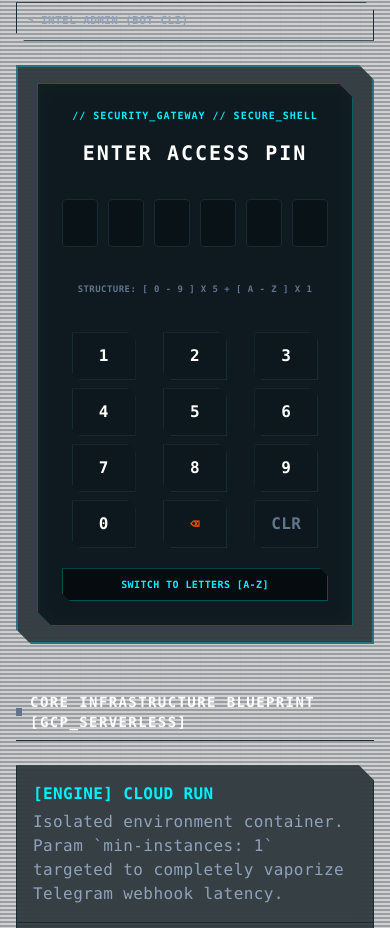
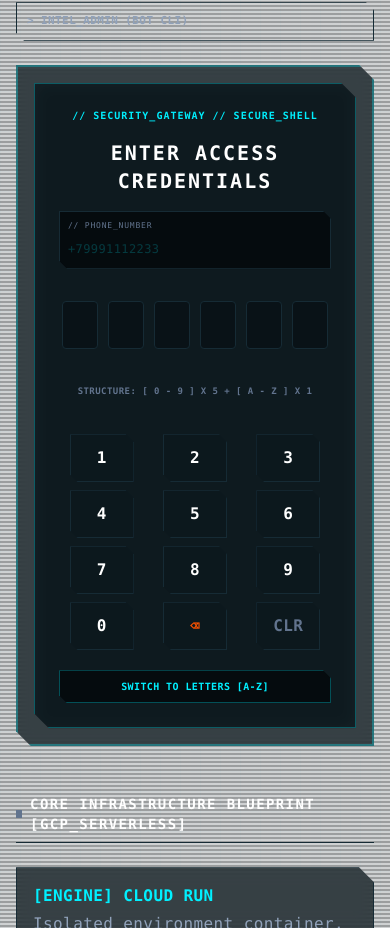
Before and after one commit to DimaMinka/dvora-hq, a React (Vite) app in the folder frontend/: page / in a window 390 px wide. Shown: the part 1649-2577 px from the top of the page. Built offline with nearby package versions, Linux system fonts and the light colour scheme.

Commit message:
feat: add phone input to LockScreen and configure Vite proxy for API requests

```diff
--- a/frontend/src/components/LockScreen.jsx
+++ b/frontend/src/components/LockScreen.jsx
@@ -1,6 +1,7 @@
 import { useState } from 'react';
 
 function LockScreen({ onUnlock }) {
+  const [phone, setPhone] = useState('');
   const [pin, setPin] = useState('');
   const [keyboardMode, setKeyboardMode] = useState('numeric'); // 'numeric' | 'alpha'
   const [error, setError] = useState(null);
@@ -59,6 +60,12 @@ function LockScreen({ onUnlock }) {
   };
 
   const handleSubmit = (finalPin) => {
+    if (!phone) {
+      setError('PHONE NUMBER REQUIRED');
+      setPin('');
+      return;
+    }
+
     // Basic structural check: 5 digits + 1 letter
     const digits = finalPin.slice(0, 5);
     const letter = finalPin.charAt(5);
@@ -67,9 +74,9 @@ function LockScreen({ onUnlock }) {
     const isLetterOk = /^[A-Z]$/i.test(letter);
 
     if (isDigitsOk && isLetterOk) {
-      onUnlock(finalPin.toUpperCase());
+      onUnlock(phone, finalPin.toUpperCase());
     } else {
-      setError('INVALID CREDENTIAL STRUCTURE (MUST BE 5 DIGITS + 1 LETTER)');
+      setError('INVALID PIN STRUCTURE (5 DIGITS + 1 LETTER)');
       // Reset pin after short delay to let user retry
       setTimeout(() => {
         setPin('');
@@ -85,8 +92,22 @@ function LockScreen({ onUnlock }) {
           // SECURITY_GATEWAY // SECURE_SHELL
         </div>
         <h2 className="text-xl font-black text-white tracking-widest uppercase">
-          ENTER ACCESS PIN
+          ENTER ACCESS CREDENTIALS
         </h2>
+
+        {/* Phone Input Field */}
+        <div className="bg-bf-dark/90 border border-bf-border p-2 clip-btn focus-within:border-bf-cyan/60 transition-colors text-left">
+          <label className="block text-[8px] text-slate-500 uppercase tracking-widest mb-1">
+            // PHONE_NUMBER
+          </label>
+          <input
+            type="text"
+            placeholder="+79991112233"
+            value={phone}
+            onChange={(e) => setPhone(e.target.value)}
+            className="w-full bg-transparent text-bf-cyan placeholder-bf-cyan/20 border-0 focus:ring-0 p-0 resize-none uppercase text-[12px] font-mono outline-none"
+          />
+        </div>
 
         {/* Display placeholders for 6 characters */}
         <div className="flex justify-center gap-2.5 py-4">
--- a/frontend/vite.config.js
+++ b/frontend/vite.config.js
@@ -1,11 +1,16 @@
-import { defineConfig } from 'vite'
-import react from '@vitejs/plugin-react'
-import tailwindcss from '@tailwindcss/vite'
+import { defineConfig } from 'vite';
+import react from '@vitejs/plugin-react';
+import tailwindcss from '@tailwindcss/vite';
 
 // https://vite.dev/config/
 export default defineConfig({
-  plugins: [
-    react(),
-    tailwindcss(),
-  ],
-})
+  plugins: [react(), tailwindcss()],
+  server: {
+    proxy: {
+      '/api': {
+        target: 'http://localhost:8080',
+        changeOrigin: true,
+      },
+    },
+  },
+});
```
